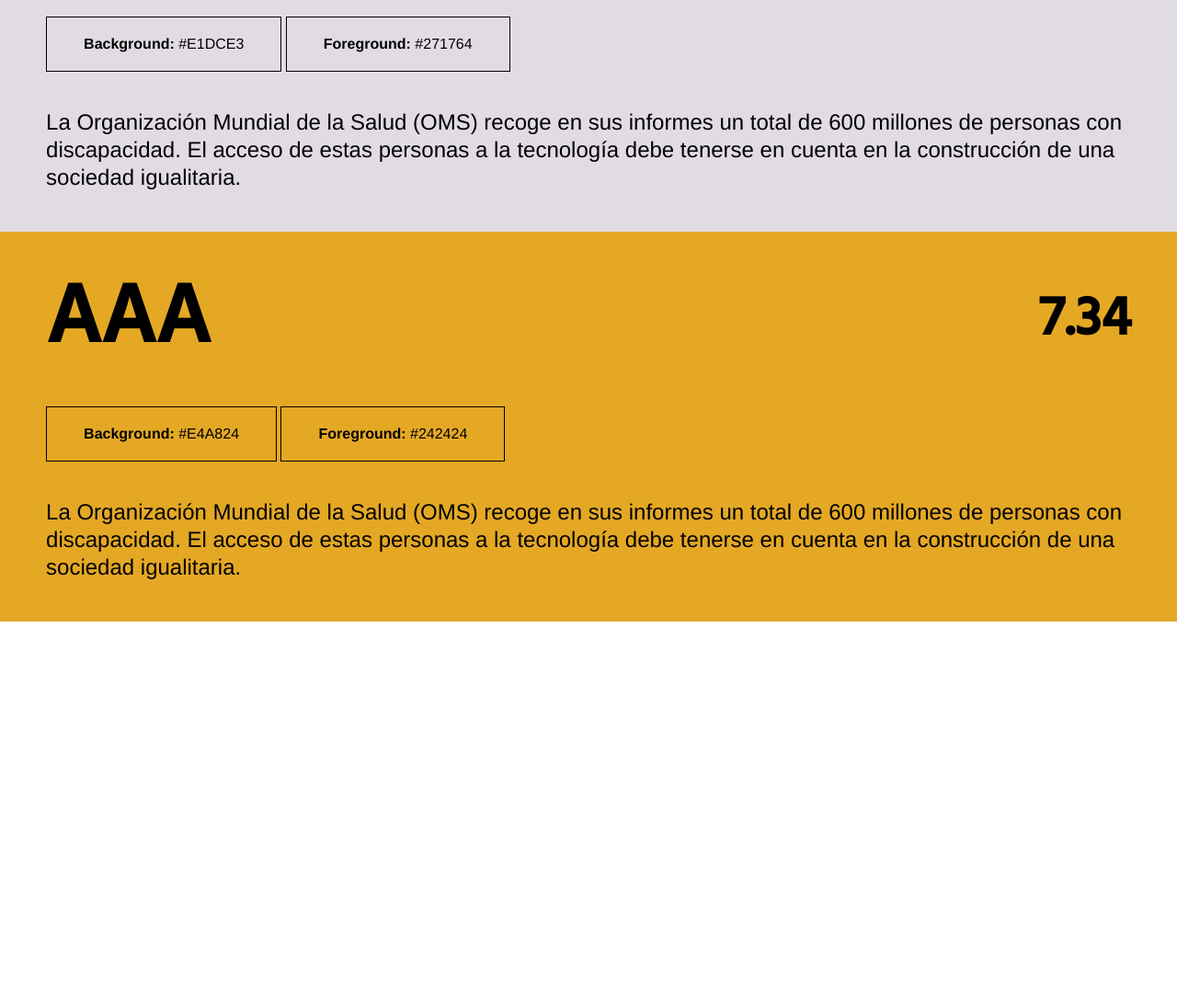
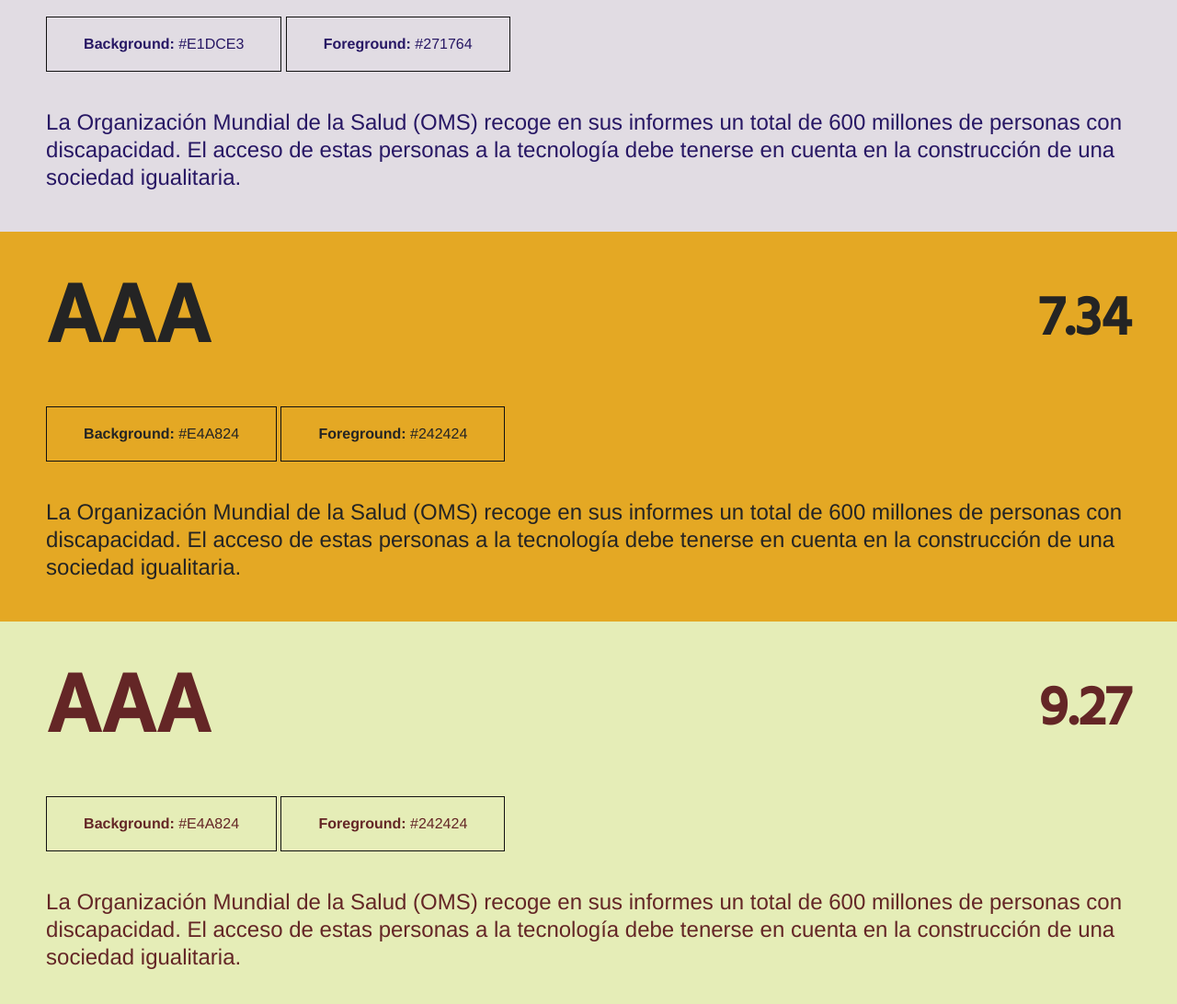
Before and after one commit to jorgeatgu/color-combos, a website: page index.html in a window 1280 px wide. Shown: the part 646-1738 px from the top of the page at 92% size. Before the commit the page ends 1322 px from the top, so only its background shows below. Drawn offline with nearby package versions, Linux system fonts and the light colour scheme.

Commit message:
arreglando las clases ccc-fg e incluyendo el cuarto combo de color

```diff
--- a/css/styles.css
+++ b/css/styles.css
@@ -498,7 +498,7 @@ th {
 	box-sizing: border-box;
 	padding: 1.25rem 2.5rem;
 
-	border: 1px solid #000;
+	border: 1px solid #111;
 }
 
 .cc-texto {
@@ -510,7 +510,7 @@ th {
 	background-color: #FEC845;
 }
 
-.cc1-fr {
+.cc1-fg {
 	color: #65065A;
 }
 
@@ -518,7 +518,7 @@ th {
 	background-color: #E1DCE3;
 }
 
-.cc2-fr {
+.cc2-fg {
 	color: #271764;
 }
 
@@ -526,8 +526,16 @@ th {
 	background-color: #E4A824;
 }
 
-.cc3-fr {
+.cc3-fg {
 	color: #242424;
+}
+
+.cc4-bg {
+	background-color: #E5EDB7;
+}
+
+.cc4-fg {
+	color: #642626;
 }
 
 
--- a/index.html
+++ b/index.html
@@ -14,12 +14,12 @@
     <p class="colorable">Combinaciones creadas con <a href="http://jxnblk.com/colorable/demos/text/">Colorable</a></p>
 
     <article class="cc cc1-bg">
-    	<div class="cc-header hind ccc1-fg vm">
+    	<div class="cc-header hind cc1-fg vm">
     		<h2 class="cc-clasificacion vm">AAA</h2>
     		<h3 class="cc-puntuacion vm">7.85</h3>
     	</div>
 
-    	<div class="cc-colors ccc1-fg arimo">
+    	<div class="cc-colors cc1-fg arimo">
     		<p class="cc-background">
     			<span>Background:</span> #FEC845
     		</p>
@@ -28,17 +28,17 @@
     		</p>
     	</div>
 
-    	<p class="cc-texto arimo ccc1-fg">La Organización Mundial de la Salud (OMS) recoge en sus informes un total de 600 millones de personas con discapacidad. El acceso de estas personas a la tecnología debe tenerse en cuenta en la construcción de una sociedad igualitaria.</p>
+    	<p class="cc-texto arimo cc1-fg">La Organización Mundial de la Salud (OMS) recoge en sus informes un total de 600 millones de personas con discapacidad. El acceso de estas personas a la tecnología debe tenerse en cuenta en la construcción de una sociedad igualitaria.</p>
 
     </article>
 
     <article class="cc cc2-bg">
-        <div class="cc-header hind ccc2-fg vm">
+        <div class="cc-header hind cc2-fg vm">
             <h2 class="cc-clasificacion vm">AAA</h2>
             <h3 class="cc-puntuacion vm">11.16</h3>
         </div>
 
-        <div class="cc-colors ccc2-fg arimo">
+        <div class="cc-colors cc2-fg arimo">
             <p class="cc-background">
                 <span>Background:</span> #E1DCE3
             </p>
@@ -47,17 +47,17 @@
             </p>
         </div>
 
-        <p class="cc-texto arimo ccc2-fg">La Organización Mundial de la Salud (OMS) recoge en sus informes un total de 600 millones de personas con discapacidad. El acceso de estas personas a la tecnología debe tenerse en cuenta en la construcción de una sociedad igualitaria.</p>
+        <p class="cc-texto arimo cc2-fg">La Organización Mundial de la Salud (OMS) recoge en sus informes un total de 600 millones de personas con discapacidad. El acceso de estas personas a la tecnología debe tenerse en cuenta en la construcción de una sociedad igualitaria.</p>
 
     </article>
 
     <article class="cc cc3-bg">
-        <div class="cc-header hind ccc3-fg vm">
+        <div class="cc-header hind cc3-fg vm">
             <h2 class="cc-clasificacion vm">AAA</h2>
             <h3 class="cc-puntuacion vm">7.34</h3>
         </div>
 
-        <div class="cc-colors ccc3-fg arimo">
+        <div class="cc-colors cc3-fg arimo">
             <p class="cc-background">
                 <span>Background:</span> #E4A824
             </p>
@@ -66,7 +66,25 @@
             </p>
         </div>
 
-        <p class="cc-texto arimo ccc3-fg">La Organización Mundial de la Salud (OMS) recoge en sus informes un total de 600 millones de personas con discapacidad. El acceso de estas personas a la tecnología debe tenerse en cuenta en la construcción de una sociedad igualitaria.</p>
+        <p class="cc-texto arimo cc3-fg">La Organización Mundial de la Salud (OMS) recoge en sus informes un total de 600 millones de personas con discapacidad. El acceso de estas personas a la tecnología debe tenerse en cuenta en la construcción de una sociedad igualitaria.</p>
+
+    </article>
+    <article class="cc cc4-bg">
+        <div class="cc-header hind cc4-fg vm">
+            <h2 class="cc-clasificacion vm">AAA</h2>
+            <h3 class="cc-puntuacion vm">9.27</h3>
+        </div>
+
+        <div class="cc-colors cc4-fg arimo">
+            <p class="cc-background">
+                <span>Background:</span> #E4A824
+            </p>
+            <p class="cc-foreground">
+                <span>Foreground:</span> #242424
+            </p>
+        </div>
+
+        <p class="cc-texto arimo cc4-fg">La Organización Mundial de la Salud (OMS) recoge en sus informes un total de 600 millones de personas con discapacidad. El acceso de estas personas a la tecnología debe tenerse en cuenta en la construcción de una sociedad igualitaria.</p>
 
     </article>
         <script type="text/javascript">
--- a/src/css/_variables.css
+++ b/src/css/_variables.css
@@ -7,4 +7,6 @@
 	--fG-cc2: #271764;
 	--bG-cc3: #E4A824;
 	--fG-cc3: #242424;
+	--bG-cc4: #E5EDB7;
+	--fG-cc4: #642626;
 }
--- a/src/css/styles.css
+++ b/src/css/styles.css
@@ -55,7 +55,7 @@
 
 .cc-background,
 .cc-foreground {
-	border: 1px solid #000;
+	border: 1px solid #111;
 	padding: 20px 40px;
 	box-sizing: border-box;
 	display: inline-block;
@@ -70,7 +70,7 @@
 	background-color: var(--bG-cc1);
 }
 
-.cc1-fr {
+.cc1-fg {
 	color: var(--fG-cc1);
 }
 
@@ -78,7 +78,7 @@
 	background-color: var(--bG-cc2);
 }
 
-.cc2-fr {
+.cc2-fg {
 	color: var(--fG-cc2);
 }
 
@@ -86,6 +86,14 @@
 	background-color: var(--bG-cc3);
 }
 
-.cc3-fr {
+.cc3-fg {
 	color: var(--fG-cc3);
 }
+
+.cc4-bg {
+	background-color: var(--bG-cc4);
+}
+
+.cc4-fg {
+	color: var(--fG-cc4);
+}
```
Also changed, not shown: css/styles.min.css, 1 other file.
